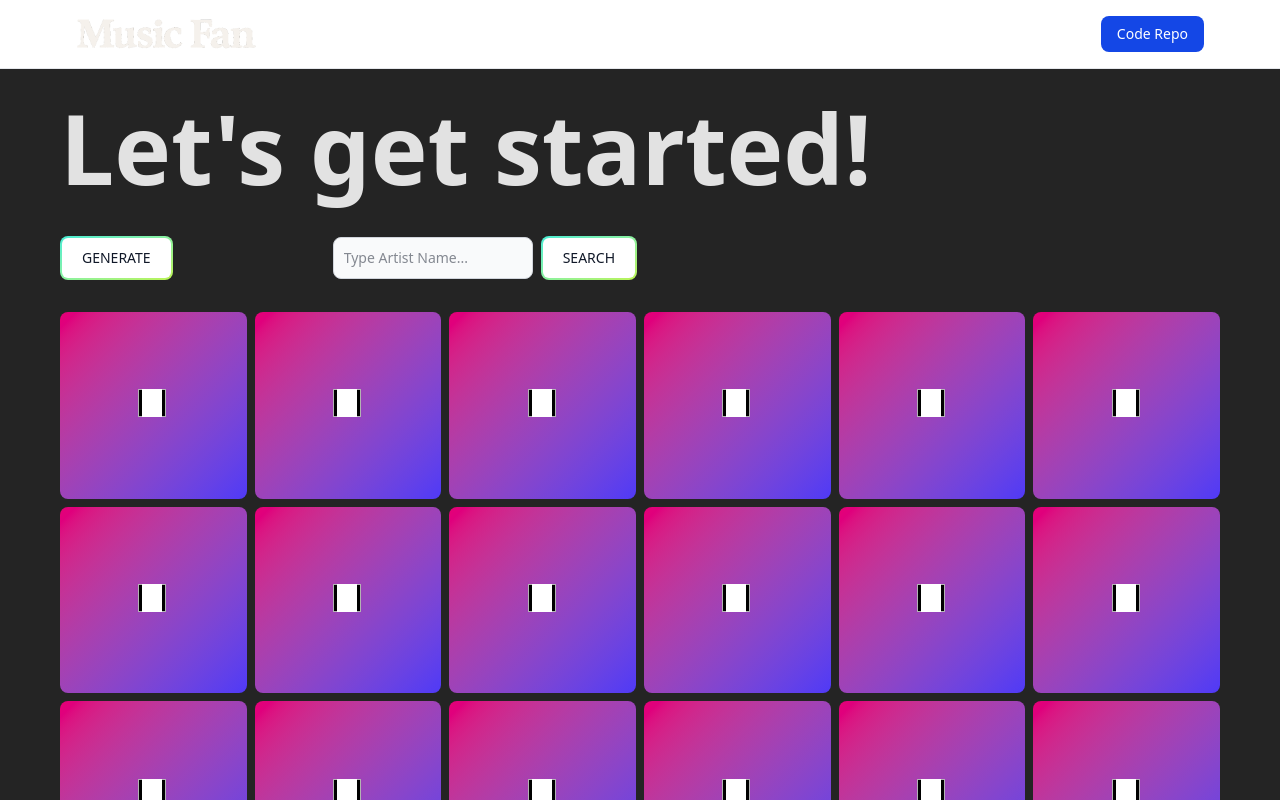
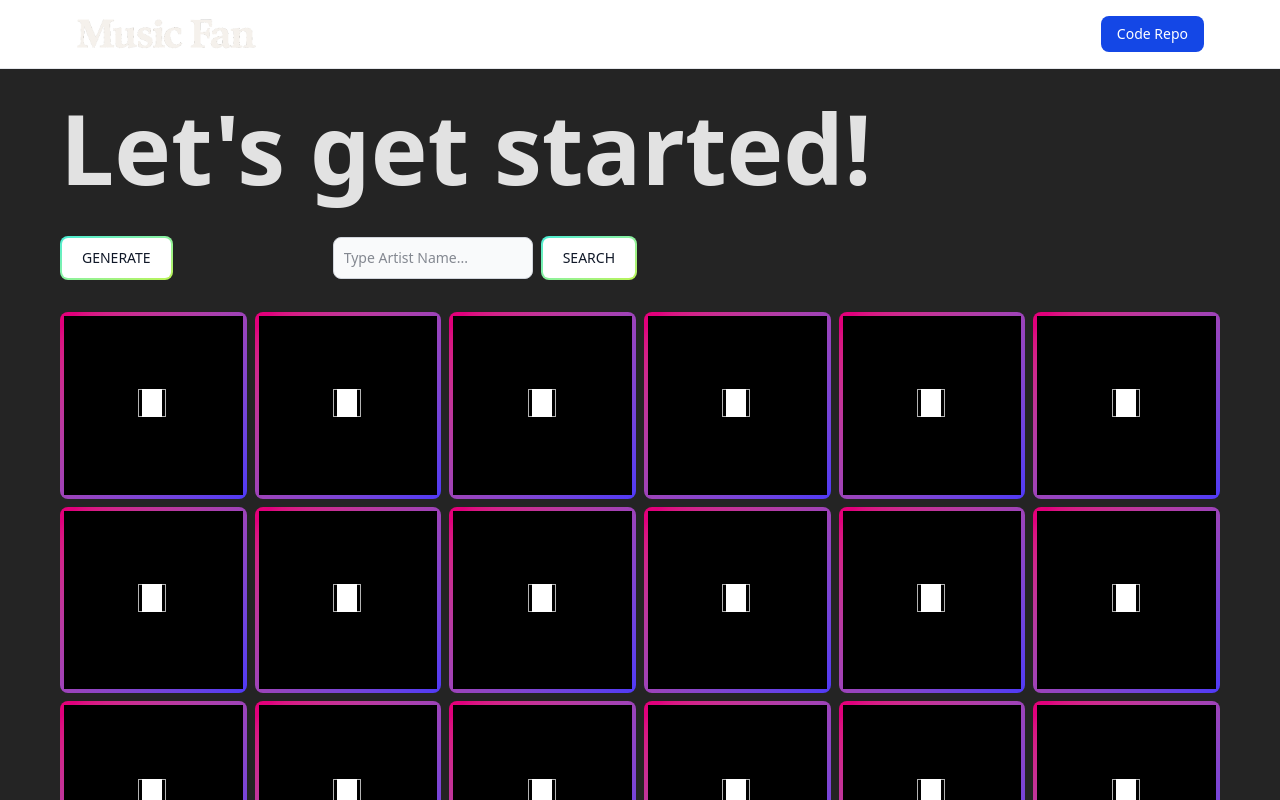
Before and after one commit to 0xadri/poster-it-app, a React (Vite) app: page / in a window 1280 px wide. Shown: the top 800 px of the page. Built offline with nearby package versions, Linux system fonts and the light colour scheme.

Commit message:
NUMBER IN BRACKET Component: polish

```diff
--- a/src/components/NumberInBrackets.jsx
+++ b/src/components/NumberInBrackets.jsx
@@ -1,5 +1,6 @@
 const NumberInBrackets = ({ number }) => {
   return (
+    <div className="relative w-full h-full bg-black">
       <div className="absolute z-1 inset-1/2 -ml-[15px] -mt-[16px] grid size-7 grid-cols-1 grid-rows-1 mx-auto place-content-center border-1 font-mono text-[10px]/7 font-medium bg-black border-white/70 text-white">
         <div className=" col-start-1 row-start-1 grid place-content-center">
           <div className="h-7 w-5 bg-white dark:bg-gray-950"></div>
@@ -8,6 +9,7 @@ const NumberInBrackets = ({ number }) => {
           {number > 10 ? number : "0" + number}
         </div>
       </div>
+    </div>
   );
 };
 
--- a/src/components/Poster.jsx
+++ b/src/components/Poster.jsx
@@ -13,7 +13,7 @@ const Poster = () => {
         return (
           <div
             key={item}
-            className="relative aspect-square rounded-lg bg-fuchsia-500 p-1 bg-gradient-to-tl from-indigo-600 to-pink-600"
+            className="aspect-square rounded-lg bg-fuchsia-500 p-1 bg-gradient-to-tl from-indigo-600 to-pink-600"
           >
             <NumberInBrackets number={item} />
           </div>
```
Lines whose indentation alone changed are shown as unchanged.
